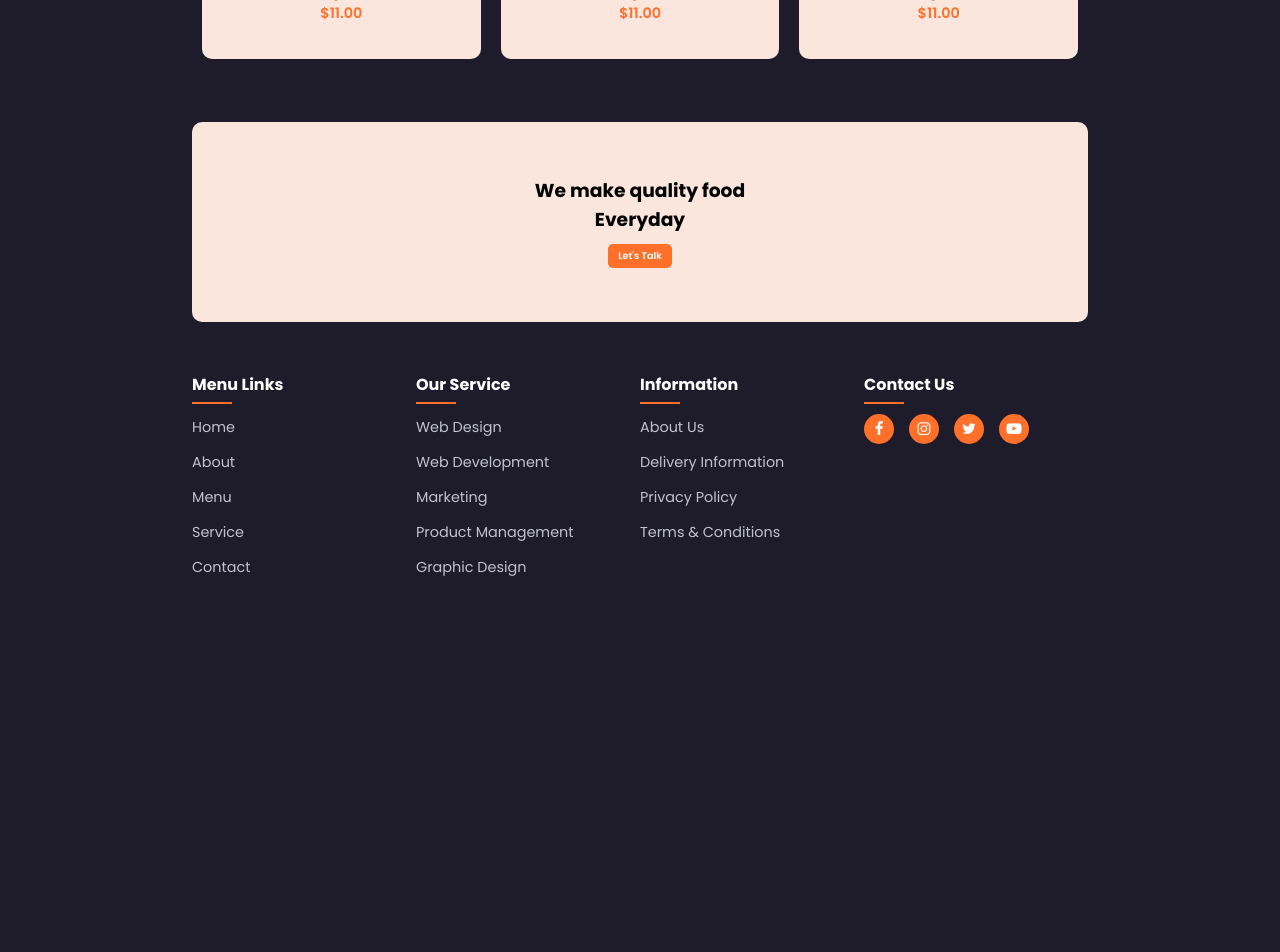
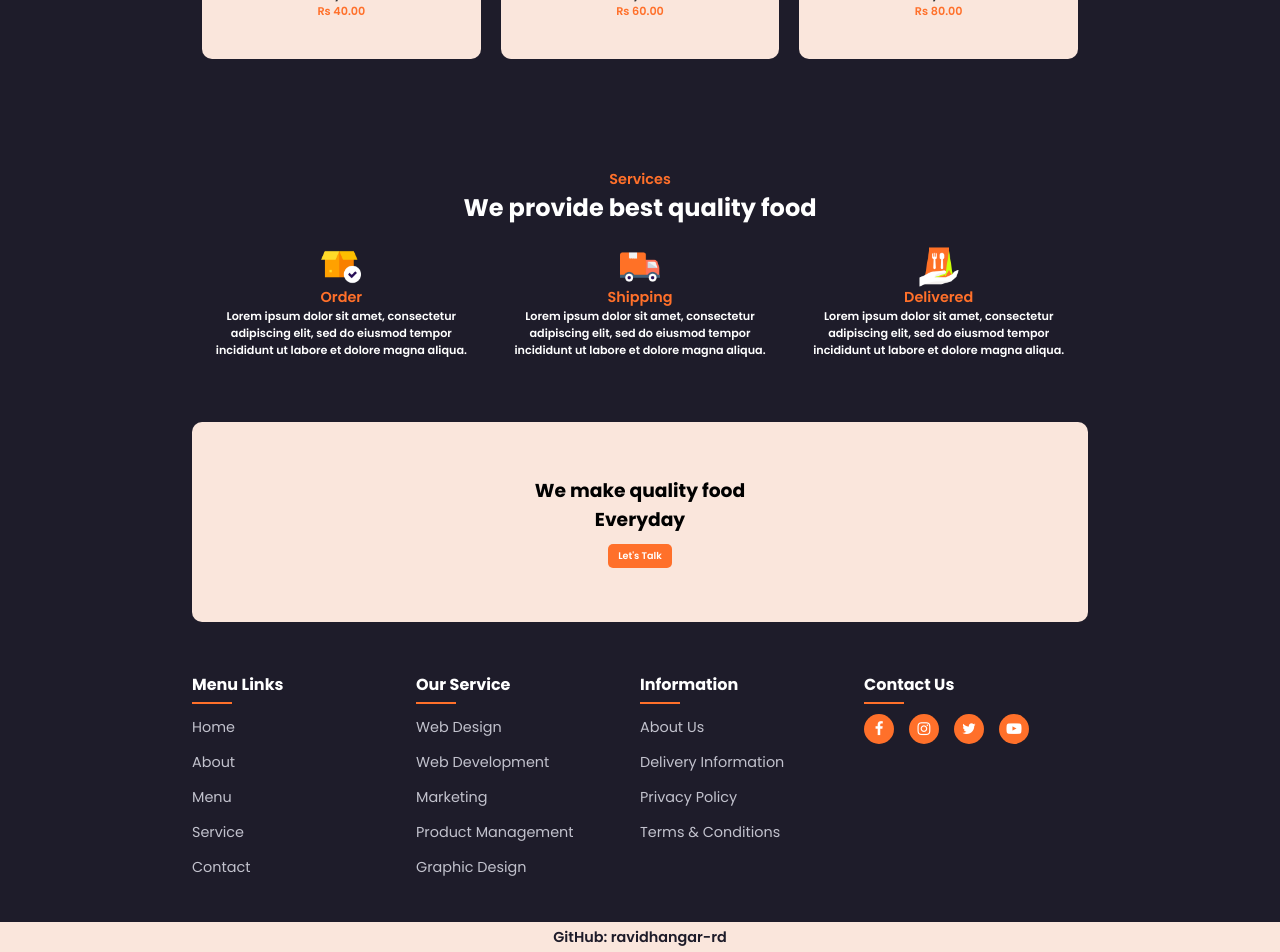
Before and after one commit to ravidhangarrd/burgerninja-restaurant-website, a React (Create React App) app: page / in a window 1280 px wide. Shown: the part 1128-2080 px from the top of the page. Before the commit the page ends 1750 px from the top, so only its background shows below. Built offline with nearby package versions, Linux system fonts and the light colour scheme.

Commit message:
new section were added and some changes in existing code

```diff
--- a/src/App.css
+++ b/src/App.css
@@ -29,6 +29,7 @@ body {
   width: 100%;
    position: sticky;
    top: 0px;
+   box-shadow: 1px 1px 5px rgb(27, 26, 26);
 }
 
 header{
@@ -340,6 +341,20 @@ footer div{
   align-content: center;
 }
 
+#food-card #card-title{
+  color: black;
+  font-weight: 600;
+}
+
+#food-card #card-disc{
+  color: rgb(53, 53, 54);
+  font-size: 0.8rem;
+}
+
+#food-card #card-price{
+  font-size: 0.7rem;
+}
+
 /* Food Card End */
 
 
@@ -369,3 +384,73 @@ footer div{
 }
 
 /* Lets  Talk End */
+
+/* Over Services start */
+
+#over-services-container{
+  width: 100%;
+  height: 300px;
+  display: flex;
+  flex-direction: column;
+  justify-content: center;
+  align-items: center;
+}
+
+#over-services-container p {
+  font-size: var(--p-fonts);
+  font-weight: 600;
+  color: var(--main-color);
+}
+
+#over-services-container h2{
+  color: var(--text-color);
+}
+
+.service-card-con{
+  width: 100%;
+  height: 150px;
+  /* background-color: #ff702a; */
+  display: flex;
+}
+
+#service-card{
+  width: 70%;
+  height: 90%;
+  flex-grow: 1;
+  display: flex;
+  flex-direction: column;
+  justify-content: center;
+  align-items: center;
+  margin: 10px;
+}
+
+#service-card #scard-title{
+  font-size: var(--p-fonts);
+  font-weight: 600;
+}
+
+#service-card #scard-disc{
+  font-size: 0.7rem;
+  text-align: center;
+  color: var(--text-color);
+}
+
+/* Over Services end */
+
+/* Copyright start */
+
+#copyright-con{
+  width: 100%;
+  height: 30px;
+  background-color: #fae6dc;
+}
+
+#copyright-con p{
+  text-align: center;
+  color: var(--bg-color);
+  font-size: var(--p-fonts);
+  font-weight: 600;
+  line-height: 30px;
+}
+
+/* Copyright end */
--- a/src/App.js
+++ b/src/App.js
@@ -2,6 +2,7 @@ import Header from './components/Header';
 import './App.css';
 import MainBody from './components/MainBody';
 import Footer from './components/Footer';
+import Copyright from './components/Copyright'
 
 const App = () => {
   return (
@@ -15,6 +16,7 @@ const App = () => {
       <div id='footer-container'>
         <Footer />
       </div>
+      <Copyright />
     </>
   );
 }
--- /dev/null
+++ b/src/components/Copyright.jsx
@@ -0,0 +1,13 @@
+import React from 'react'
+
+const Copyright = () => {
+  return (
+    <>
+    <section id='copyright-con'>
+        <p>GitHub: ravidhangar-rd</p>
+    </section>
+    </>
+  )
+}
+
+export default Copyright
--- a/src/components/FoodMenu.jsx
+++ b/src/components/FoodMenu.jsx
@@ -12,9 +12,9 @@ const FoodMenu = () => {
       <p>Food Menu</p>
       <h2>Fresh taste and great price</h2>
       <div className='food-menu-card'>
-        <FoodMenuCard imgValue={food1} foodTitle={"Chicken Burger"} foodDisc={"Tasty Food"} foodPrice={"$11.00"} />
-        <FoodMenuCard imgValue={food2} foodTitle={"Chicken Burger"} foodDisc={"Tasty Food"} foodPrice={"$11.00"} />
-        <FoodMenuCard imgValue={food3} foodTitle={"Chicken Burger"} foodDisc={"Tasty Food"} foodPrice={"$11.00"} />
+        <FoodMenuCard imgValue={food1} foodTitle={"Chicken Burger"} foodDisc={"Tasty Food"} foodPrice={"Rs 40.00"} />
+        <FoodMenuCard imgValue={food2} foodTitle={"Special Burger"} foodDisc={"Tasty Food"} foodPrice={"Rs 60.00"} />
+        <FoodMenuCard imgValue={food3} foodTitle={"Chicken Fry Pack"} foodDisc={"Tasty Food"} foodPrice={"Rs 80.00"} />
       </div>
     </section>
     </>
--- a/src/components/MainBody.jsx
+++ b/src/components/MainBody.jsx
@@ -3,6 +3,7 @@ import TopBanner from './TopBanner'
 import AboutUs from './AboutUs'
 import FoodMenu from './FoodMenu'
 import LetsTalk from './LetsTalk'
+import OverServices from './OverServices.'
 
 const MainBody = () => {
   return (
@@ -11,6 +12,7 @@ const MainBody = () => {
         <TopBanner />
         <AboutUs />
         <FoodMenu />
+        <OverServices />
         <LetsTalk />
     </main>
     </>
--- /dev/null
+++ b/src/components/OverServices..jsx
@@ -0,0 +1,23 @@
+import React from 'react'
+import ServiceCard from './ServiceCard'
+import s1 from '../assets/img/s1.png'
+import s2 from '../assets/img/s2.png'
+import s3 from '../assets/img/s3.png'
+
+const OverServices = () => {
+  return (
+    <>
+    <section id='over-services-container'>
+      <p>Services</p>
+      <h2>We provide best quality food</h2>
+      <div className='service-card-con'>
+        <ServiceCard serImg={s1} serTitle={"Order"} serDisc={"Lorem ipsum dolor sit amet, consectetur adipiscing elit, sed do eiusmod tempor incididunt ut labore et dolore magna aliqua."}/>
+        <ServiceCard serImg={s2} serTitle={"Shipping"} serDisc={"Lorem ipsum dolor sit amet, consectetur adipiscing elit, sed do eiusmod tempor incididunt ut labore et dolore magna aliqua."}/>
+        <ServiceCard serImg={s3} serTitle={"Delivered"} serDisc={"Lorem ipsum dolor sit amet, consectetur adipiscing elit, sed do eiusmod tempor incididunt ut labore et dolore magna aliqua."}/>
+      </div>
+    </section>
+    </>
+  )
+}
+
+export default OverServices
--- /dev/null
+++ b/src/components/ServiceCard.jsx
@@ -0,0 +1,15 @@
+import React from 'react'
+
+const ServiceCard = (props) => {
+  return (
+    <>
+    <section id='service-card'>
+        <img id='scard-img' src={props.serImg} alt="service card" width={"40px"} height={"40px"} />
+        <p id='scard-title'>{props.serTitle}</p>
+        <p id='scard-disc'>{props.serDisc}</p>
+    </section>
+    </>
+  )
+}
+
+export default ServiceCard
```
